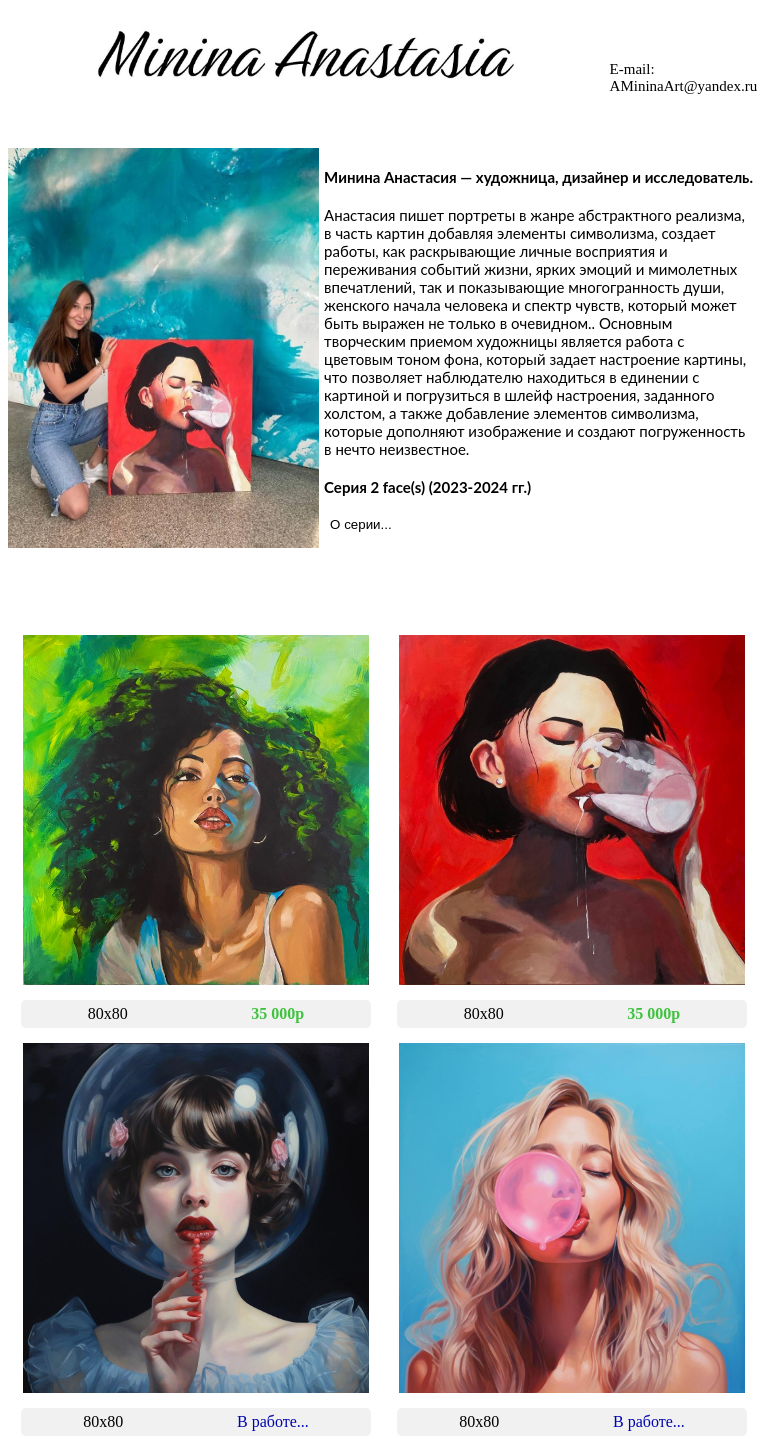
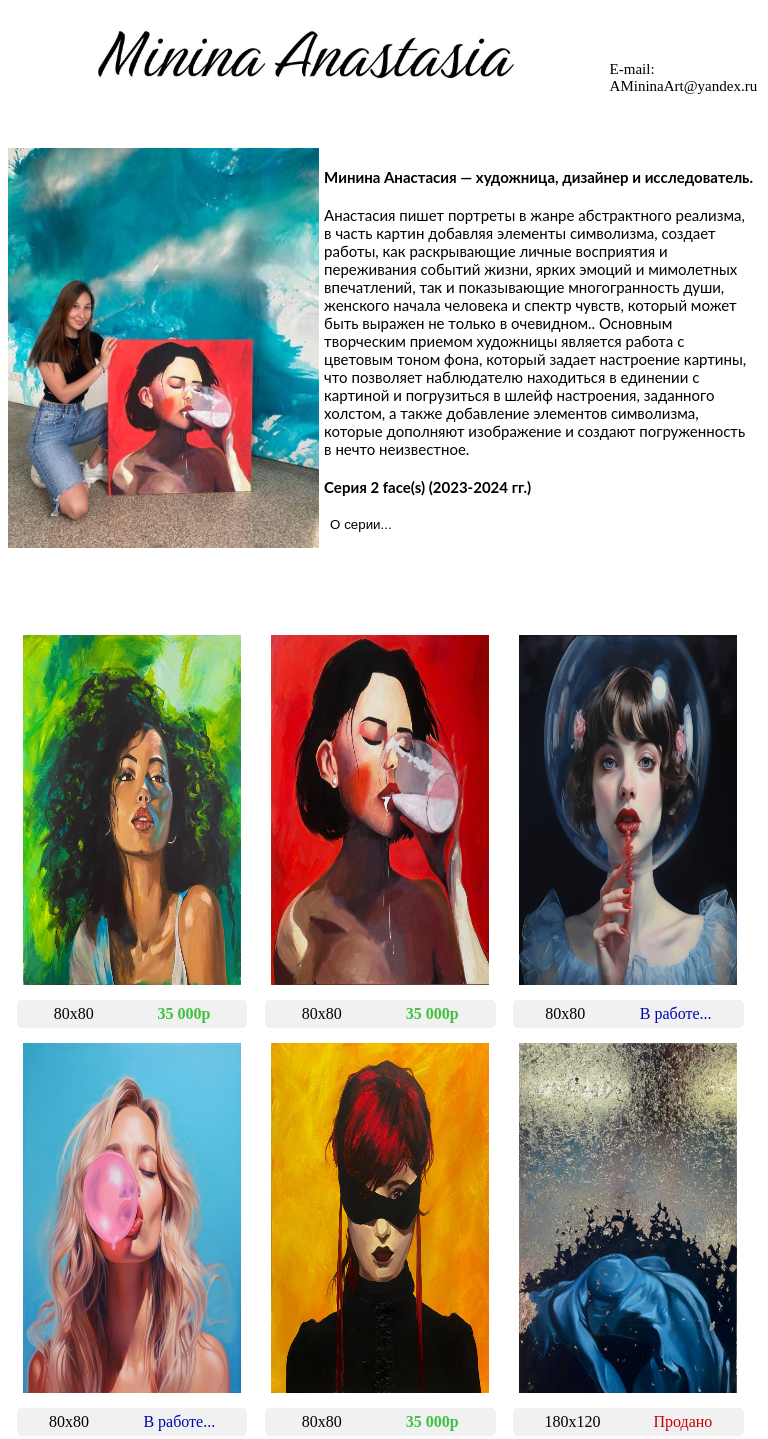
Before and after one commit to mek47n6/test, a plain HTML site: page index.html in a window 768 px wide. Shown: the top 1439 px of the page. Drawn offline with Linux system fonts and the light colour scheme.

Commit message:
Add files via upload

```diff
--- a/style.css
+++ b/style.css
@@ -81,6 +81,7 @@ table {
 }
 
 /* Блок флексом со вложеными элементами, одинаковыми отступами и по центру горизонтальной оси */
+
 .cover {
   width: 100%;
   display: flex;
@@ -90,6 +91,7 @@ table {
 }
 
 /* у каждого элемента внешние отступы*/
+
 .box {
   display: flex;
   flex-direction: column;
@@ -199,27 +201,3 @@ table {
   display: block;
   width: 100%; /* занимать всю ширину блоков на мобильных */
 }
-
-@media(max-width :993px){
-  .product {
-  }
-@media(min-width :992px){
-  .product {
-  width: 50%;
-  }
-}
-@media(min-width :768px){
-  .product {
-    width: 50%;
-    }
-}
-@media(min-width :480px){
-  .product {
-    width: 50%;
-    }
-}
-@media(min-width :320px){
-  .product {
-    width: 50%;
-    }
-}
```
